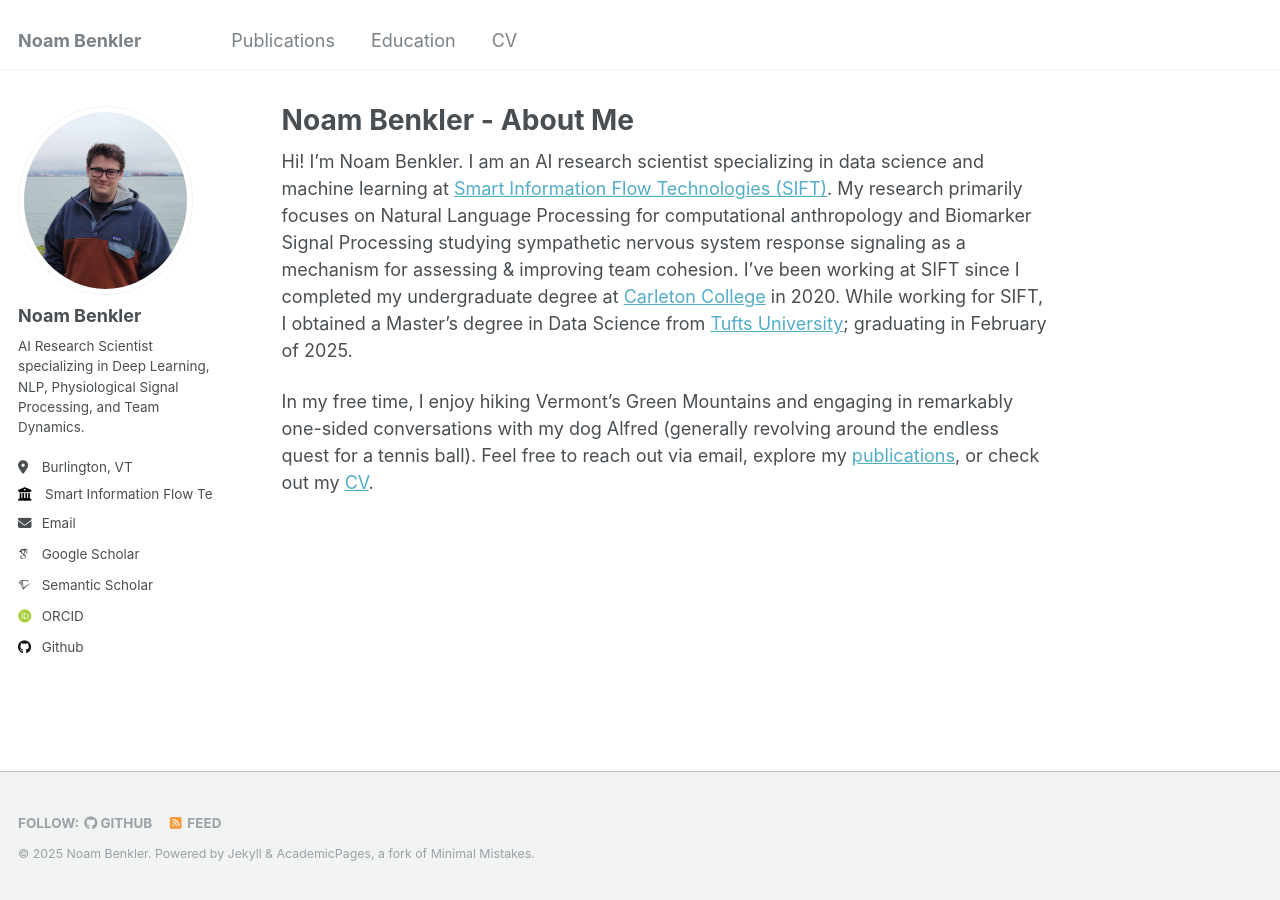
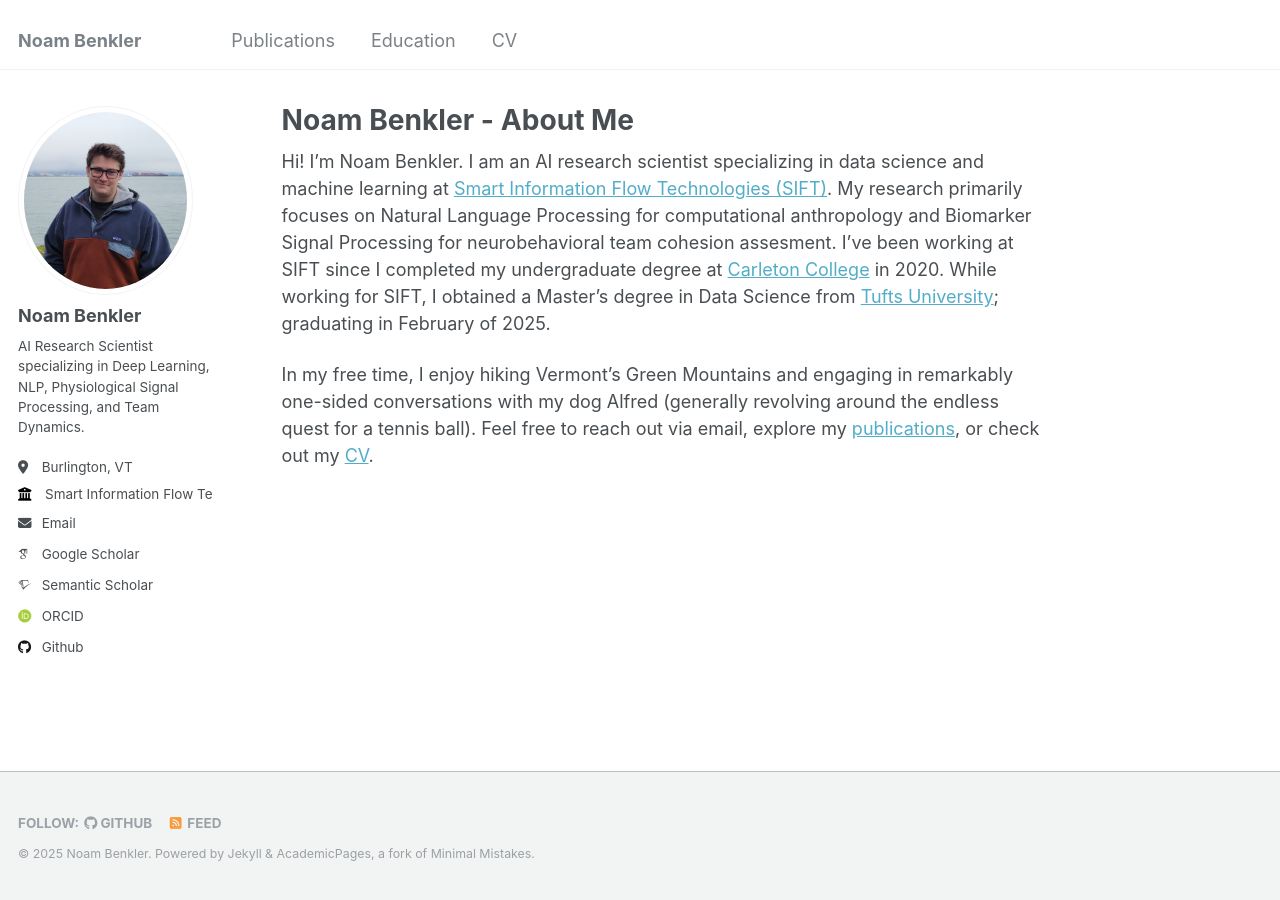
Before and after one commit to benklern/benklern.github.io, a Jekyll site: the page built from _pages/about.md, in a window 1280 px wide. Built offline with Jekyll 4.4.1, drawn with Linux system fonts in a browser that asks for light colours; some web fonts are replaced.

Commit message:
split to 2

```diff
--- a/_pages/about.md
+++ b/_pages/about.md
@@ -8,7 +8,7 @@
 ---
 
 
-Hi! I'm Noam Benkler. I am an AI research scientist specializing in data science and machine learning at [Smart Information Flow Technologies (SIFT)](https://www.sift.net/). My research primarily focuses on Natural Language Processing for computational anthropology and Biomarker Signal Processing studying sympathetic nervous system response signaling as a mechanism for assessing & improving team cohesion. I’ve been working at SIFT since I completed my undergraduate degree at [Carleton College](https://benklern.github.io/education/2020-carleton-BA) in 2020. While working for SIFT, I obtained a Master’s degree in Data Science from [Tufts University](https://benklern.github.io/education/2024-tufts-MSDS); graduating in February of 2025.
+Hi! I'm Noam Benkler. I am an AI research scientist specializing in data science and machine learning at [Smart Information Flow Technologies (SIFT)](https://www.sift.net/). My research primarily focuses on Natural Language Processing for computational anthropology and Biomarker Signal Processing for neurobehavioral team cohesion assesment. I’ve been working at SIFT since I completed my undergraduate degree at [Carleton College](https://benklern.github.io/education/2020-carleton-BA) in 2020. While working for SIFT, I obtained a Master’s degree in Data Science from [Tufts University](https://benklern.github.io/education/2024-tufts-MSDS); graduating in February of 2025.
 
 In my free time, I enjoy hiking Vermont’s Green Mountains and engaging in remarkably one-sided conversations with my dog Alfred (generally revolving around the endless quest for a tennis ball). Feel free to reach out via email, explore my [publications](https://benklern.github.io/publications/), or check out my [CV](https://benklern.github.io/cv/).
 
```
Also changed, not shown: _posts/2025-01-13-llm-rot.md (+1 -1 lines), _posts/2025-01-13-prompt-eng-basics.md (+3 -3 lines).
